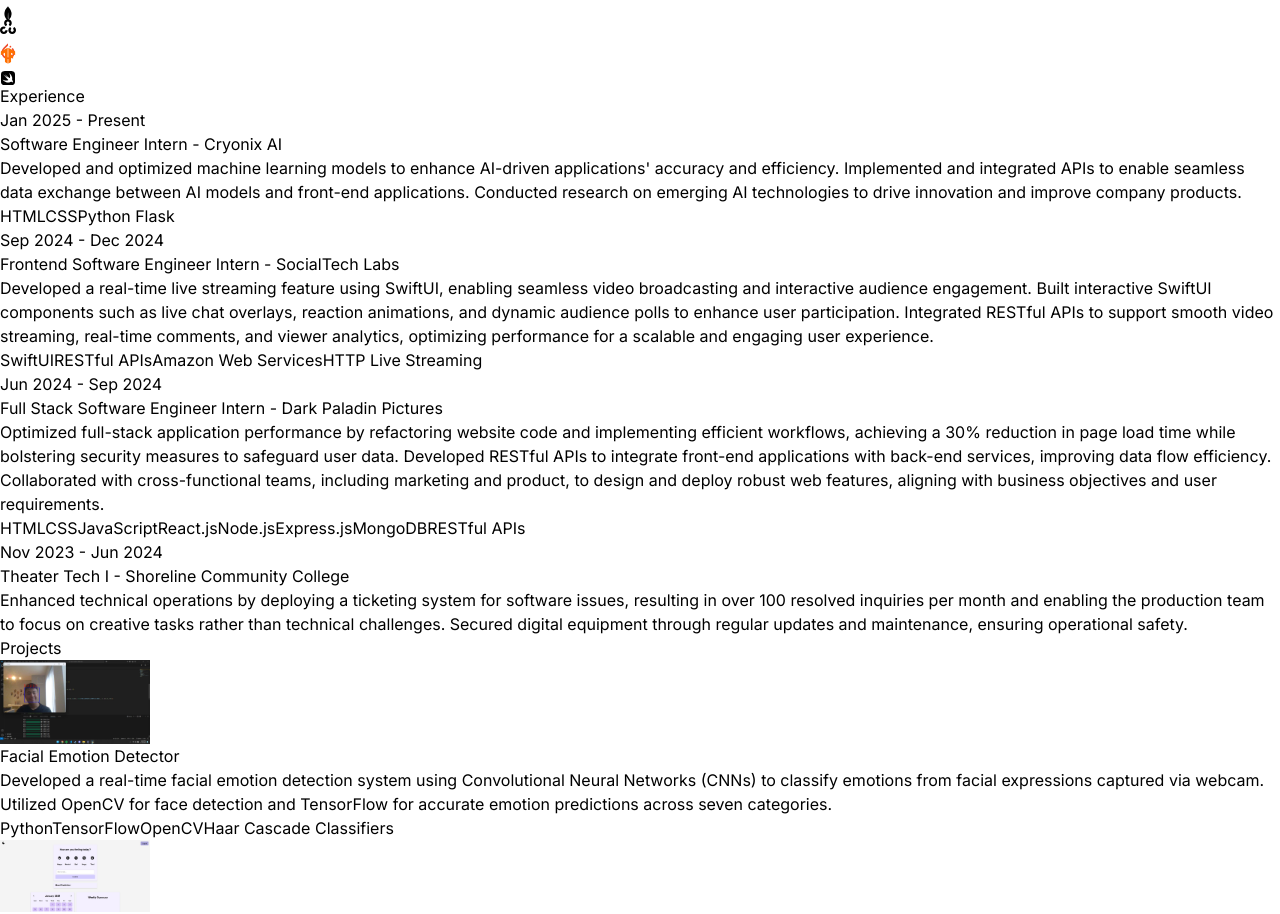
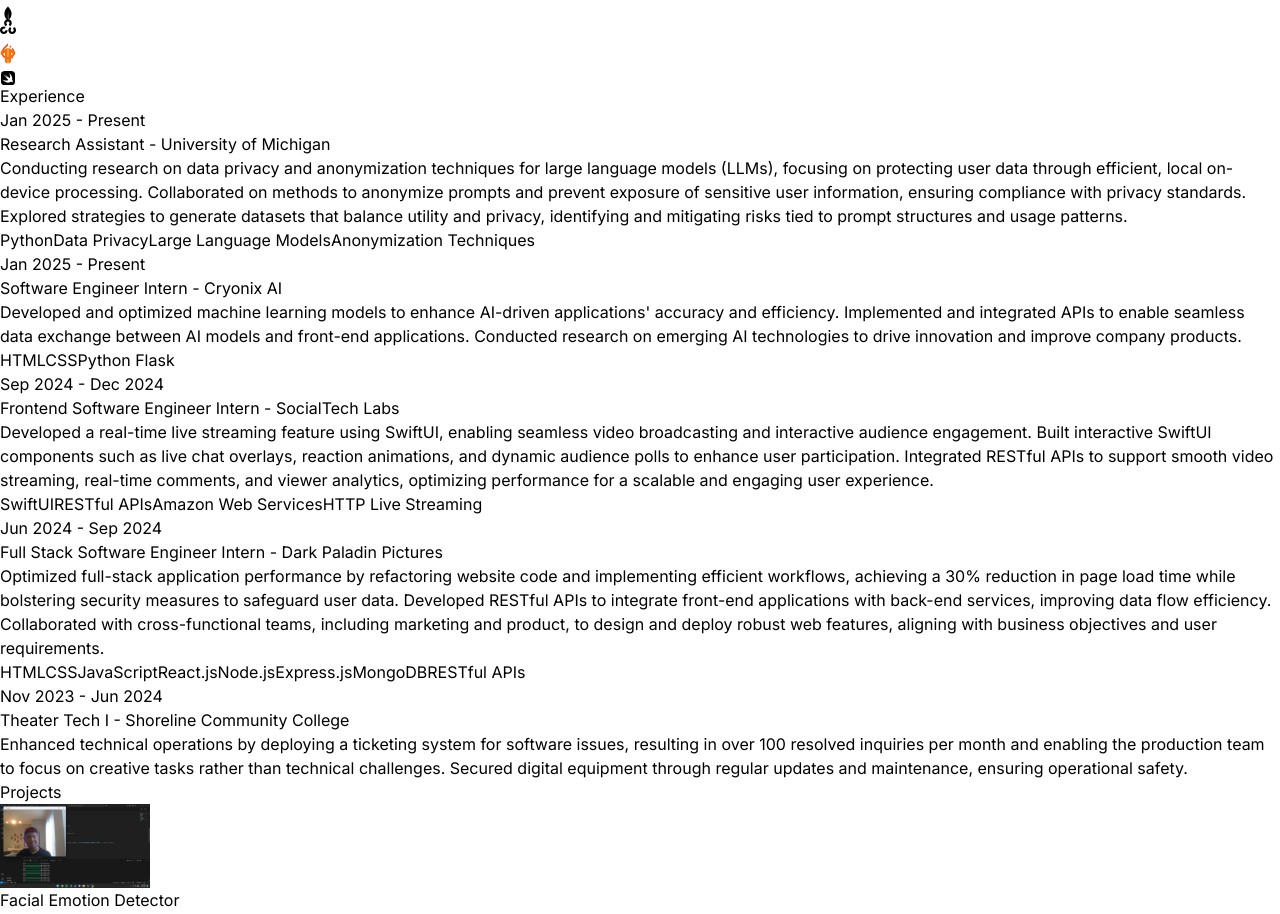
Before and after one commit to bryansbtian/portfolio, a React (Vite) app: page / in a window 1280 px wide. Shown: the part 1980-2894 px from the top of the page. Built offline with nearby package versions, Linux system fonts and the light colour scheme.

Commit message:
added research experience

```diff
--- a/src/constants/index.js
+++ b/src/constants/index.js
@@ -14,6 +14,18 @@
 `;
 
 export const EXPERIENCES = [
+  {
+    year: "Jan 2025 - Present",
+    role: "Research Assistant",
+    company: "University of Michigan",
+    description: `Conducting research on data privacy and anonymization techniques for large language models (LLMs), focusing on protecting user data through efficient, local on-device processing. Collaborated on methods to anonymize prompts and prevent exposure of sensitive user information, ensuring compliance with privacy standards. Explored strategies to generate datasets that balance utility and privacy, identifying and mitigating risks tied to prompt structures and usage patterns.`,
+    technologies: [
+      "Python",
+      "Data Privacy",
+      "Large Language Models",
+      "Anonymization Techniques",
+    ],
+  },
   {
     year: "Jan 2025 - Present",
     role: "Software Engineer Intern",
```
